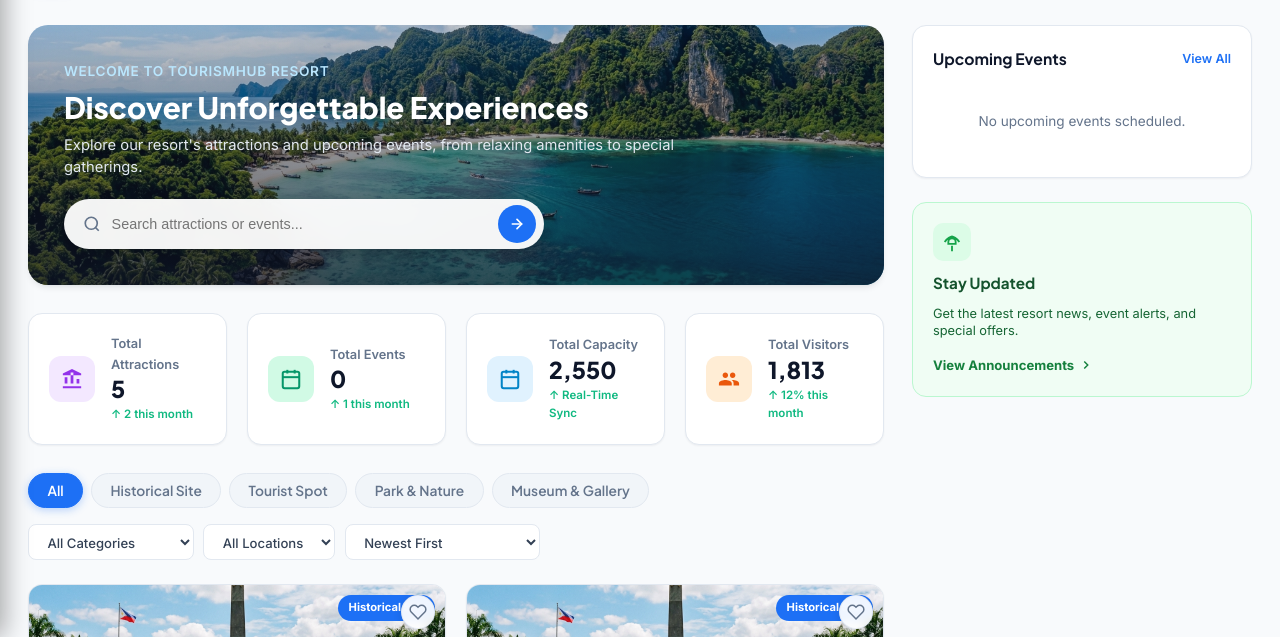
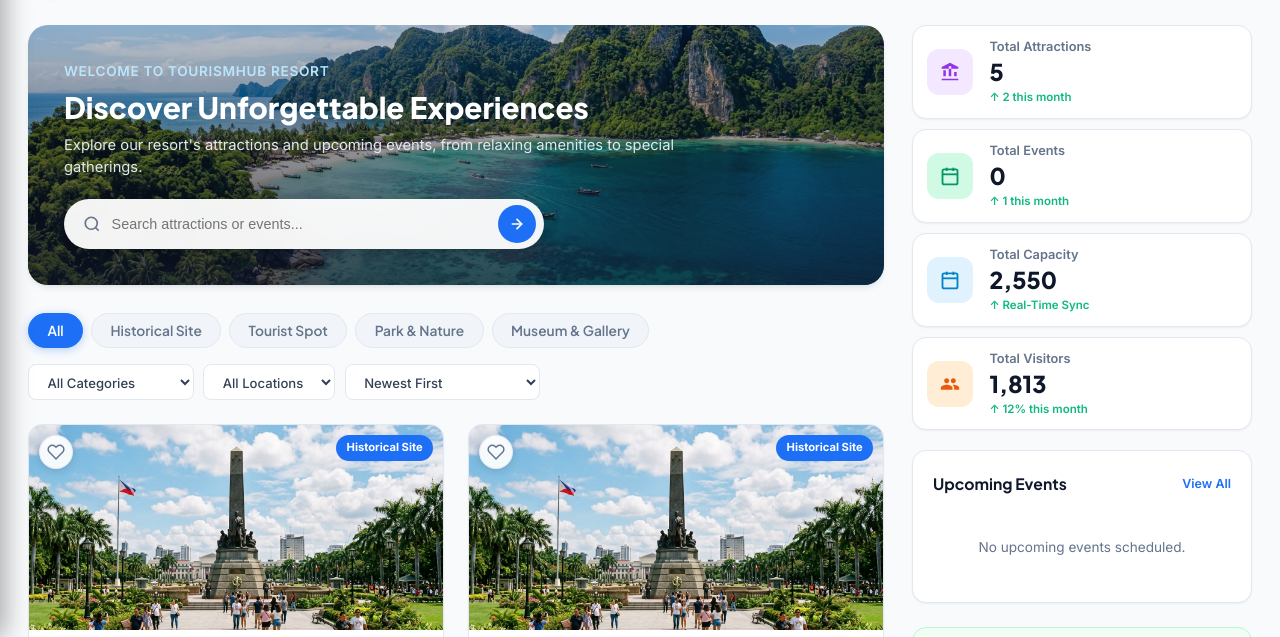
Before and after one commit to tenzaiii/attraction_system_demo, a plain HTML site: page attractions.html in a window 1280 px wide. Shown: the part 163-800 px from the top of the page. Drawn offline with nearby package versions, Linux system fonts and the light colour scheme; no server answers.

Commit message:
refactor: relocate metrics UI to sidebar in attractions, update capacity filters, and add portal stylesheet

```diff
--- a/attractions.html
+++ b/attractions.html
@@ -292,72 +292,6 @@
           </div>
         </div>
 
-        <!-- 4 Metric Stats Cards (Matching Image 1) -->
-        <div class="portal-metrics-row">
-          <!-- Total Attractions -->
-          <div class="portal-stat-card">
-            <div class="portal-stat-icon purple">
-              <svg width="22" height="22" viewBox="0 0 24 24" fill="currentColor">
-                <path d="M4 10h3v7H4zM10.5 5h3v12h-3zm6.5 7h3v5h-3zM2 22h20v-2H2v2zM12 1L2 6v2h20V6L12 1z" />
-              </svg>
-            </div>
-            <div class="portal-stat-info">
-              <span class="portal-stat-label">Total Attractions</span>
-              <span class="portal-stat-value">8</span>
-              <span class="portal-stat-trend">↑ 2 this month</span>
-            </div>
-          </div>
-
-          <!-- Total Events -->
-          <div class="portal-stat-card">
-            <div class="portal-stat-icon green">
-              <svg width="22" height="22" viewBox="0 0 24 24" fill="none" stroke="currentColor" stroke-width="2.2">
-                <rect x="3" y="4" width="18" height="18" rx="2" ry="2"></rect>
-                <line x1="16" y1="2" x2="16" y2="6"></line>
-                <line x1="8" y1="2" x2="8" y2="6"></line>
-                <line x1="3" y1="10" x2="21" y2="10"></line>
-              </svg>
-            </div>
-            <div class="portal-stat-info">
-              <span class="portal-stat-label">Total Events</span>
-              <span class="portal-stat-value">6</span>
-              <span class="portal-stat-trend">↑ 1 this month</span>
-            </div>
-          </div>
-
-          <!-- Total Capacity -->
-          <div class="portal-stat-card">
-            <div class="portal-stat-icon blue">
-              <svg width="22" height="22" viewBox="0 0 24 24" fill="none" stroke="currentColor" stroke-width="2.2">
-                <rect x="3" y="4" width="18" height="18" rx="2"></rect>
-                <line x1="16" y1="2" x2="16" y2="6"></line>
-                <line x1="8" y1="2" x2="8" y2="6"></line>
-                <line x1="3" y1="10" x2="21" y2="10"></line>
-              </svg>
-            </div>
-            <div class="portal-stat-info">
-              <span class="portal-stat-label">Total Capacity</span>
-              <span class="portal-stat-value">910</span>
-              <span class="portal-stat-trend">↑ Real-Time Sync</span>
-            </div>
-          </div>
-
-          <!-- Total Visitors -->
-          <div class="portal-stat-card">
-            <div class="portal-stat-icon orange">
-              <svg width="22" height="22" viewBox="0 0 24 24" fill="currentColor">
-                <path
-                  d="M16 11c1.66 0 2.99-1.34 2.99-3S17.66 5 16 5c-1.66 0-3 1.34-3 3s1.34 3 3 3zm-8 0c1.66 0 2.99-1.34 2.99-3S9.66 5 8 5C6.34 5 5 6.34 5 8s1.34 3 3 3zm0 2c-2.33 0-7 1.17-7 3.5V19h14v-2.5c0-2.33-4.67-3.5-7-3.5zm8 0c-.29 0-.62.02-.97.05 1.16.84 1.97 1.97 1.97 3.45V19h6v-2.5c0-2.33-4.67-3.5-7-3.5z" />
-              </svg>
-            </div>
-            <div class="portal-stat-info">
-              <span class="portal-stat-label">Total Visitors</span>
-              <span class="portal-stat-value">2,961</span>
-              <span class="portal-stat-trend">↑ 12% this month</span>
-            </div>
-          </div>
-        </div>
-
         <!-- Filter Controls Bar -->
         <div class="portal-filter-bar">
           <div class="portal-filter-tabs">
@@ -397,10 +331,68 @@
         </div>
       </div>
 
-      <!-- Right Column: Quick Actions + Upcoming Events + Stay Updated -->
+      <!-- Right Column: KPI Stats + Upcoming Events -->
       <aside class="attractions-sidebar-col">
+        <div class="portal-metrics-row sidebar-kpi-grid">
+          <div class="portal-stat-card">
+            <div class="portal-stat-icon purple">
+              <svg width="20" height="20" viewBox="0 0 24 24" fill="currentColor">
+                <path d="M4 10h3v7H4zM10.5 5h3v12h-3zm6.5 7h3v5h-3zM2 22h20v-2H2v2zM12 1L2 6v2h20V6L12 1z" />
+              </svg>
+            </div>
+            <div class="portal-stat-info">
+              <span class="portal-stat-label">Total Attractions</span>
+              <span class="portal-stat-value">8</span>
+              <span class="portal-stat-trend">↑ 2 this month</span>
+            </div>
+          </div>
 
+          <div class="portal-stat-card">
+            <div class="portal-stat-icon green">
+              <svg width="20" height="20" viewBox="0 0 24 24" fill="none" stroke="currentColor" stroke-width="2.2">
+                <rect x="3" y="4" width="18" height="18" rx="2" ry="2"></rect>
+                <line x1="16" y1="2" x2="16" y2="6"></line>
+                <line x1="8" y1="2" x2="8" y2="6"></line>
+                <line x1="3" y1="10" x2="21" y2="10"></line>
+              </svg>
+            </div>
+            <div class="portal-stat-info">
+              <span class="portal-stat-label">Total Events</span>
+              <span class="portal-stat-value">6</span>
+              <span class="portal-stat-trend">↑ 1 this month</span>
+            </div>
+          </div>
 
+          <div class="portal-stat-card">
+            <div class="portal-stat-icon blue">
+              <svg width="20" height="20" viewBox="0 0 24 24" fill="none" stroke="currentColor" stroke-width="2.2">
+                <rect x="3" y="4" width="18" height="18" rx="2" ry="2"></rect>
+                <line x1="16" y1="2" x2="16" y2="6"></line>
+                <line x1="8" y1="2" x2="8" y2="6"></line>
+                <line x1="3" y1="10" x2="21" y2="10"></line>
+              </svg>
+            </div>
+            <div class="portal-stat-info">
+              <span class="portal-stat-label">Total Capacity</span>
+              <span class="portal-stat-value">910</span>
+              <span class="portal-stat-trend">↑ Real-Time Sync</span>
+            </div>
+          </div>
+
+          <div class="portal-stat-card">
+            <div class="portal-stat-icon orange">
+              <svg width="20" height="20" viewBox="0 0 24 24" fill="currentColor">
+                <path
+                  d="M16 11c1.66 0 2.99-1.34 2.99-3S17.66 5 16 5c-1.66 0-3 1.34-3 3s1.34 3 3 3zm-8 0c1.66 0 2.99-1.34 2.99-3S9.66 5 8 5C6.34 5 5 6.34 5 8s1.34 3 3 3zm0 2c-2.33 0-7 1.17-7 3.5V19h14v-2.5c0-2.33-4.67-3.5-7-3.5zm8 0c-.29 0-.62.02-.97.05 1.16.84 1.97 1.97 1.97 3.45V19h6v-2.5c0-2.33-4.67-3.5-7-3.5z" />
+              </svg>
+            </div>
+            <div class="portal-stat-info">
+              <span class="portal-stat-label">Total Visitors</span>
+              <span class="portal-stat-value">2,961</span>
+              <span class="portal-stat-trend">↑ 12% this month</span>
+            </div>
+          </div>
+        </div>
 
         <!-- Upcoming Events Widget (Strictly Admin-Scheduled Events; Zero Mock Data) -->
         <div class="upcoming-events-card">
--- a/css/portal-pages.css
+++ b/css/portal-pages.css
@@ -3285,3 +3285,36 @@
     height: 36px;
   }
 }
+
+/* Attractions Page Sidebar KPI 1-Column Grid, Larger Cards & Top-Left Favorites */
+.attractions-sidebar-col .portal-metrics-row.sidebar-kpi-grid {
+  display: grid;
+  grid-template-columns: 1fr;
+  gap: 0.65rem;
+  margin-bottom: 1.25rem;
+}
+
+.attractions-sidebar-col .portal-metrics-row.sidebar-kpi-grid .portal-stat-card {
+  padding: 0.7rem 0.9rem;
+}
+
+.portal-cards-grid {
+  grid-template-columns: repeat(auto-fill, minmax(280px, 1fr)) !important;
+  gap: 1.5rem !important;
+}
+
+.portal-item-media {
+  height: 205px !important;
+}
+
+.portal-item-media .portal-card-wishlist-btn {
+  top: 10px !important;
+  left: 10px !important;
+  right: auto !important;
+}
+
+.portal-item-media .portal-badge-tag {
+  top: 10px !important;
+  right: 10px !important;
+  left: auto !important;
+}
--- a/js/portal-sync.js
+++ b/js/portal-sync.js
@@ -95,7 +95,6 @@
             <article class="portal-item-card" data-id="${item.id}" data-type="${item.type || 'spot'}" data-category="${item.category || 'Tourist Spot'}" data-area="${locationStr}" data-title="${item.title}" data-capacity="${capSortVal}" style="cursor: pointer;" onclick="if (!event.target.closest('button') && !event.target.closest('a')) window.location.href='attraction-details.html?id=${item.id}'">
               <div class="portal-item-media" onclick="window.location.href='attraction-details.html?id=${item.id}'" style="cursor: pointer;" title="View ${item.title} details">
                 <img src="${fallbackImg}" alt="${item.title}" loading="lazy" onerror="this.src='assets/no-image.svg'">
-                <span class="portal-badge-tag attraction">${badgeLabel}</span>
                 <button class="portal-card-wishlist-btn ${isFav ? 'saved' : ''}"
                         title="${isFav ? 'Remove from favorites' : 'Save to favorites'}"
                         onclick="event.stopPropagation(); togglePortalFavorite('${item.id}', '${item.title.replace(/'/g, "\\'")}', this, event)">
@@ -103,6 +102,7 @@
                     <path d="M20.84 4.61a5.5 5.5 0 0 0-7.78 0L12 5.67l-1.06-1.06a5.5 5.5 0 0 0-7.78 7.78l1.06 1.06L12 21.23l7.78-7.78 1.06-1.06a5.5 5.5 0 0 0 0-7.78z"></path>
                   </svg>
                 </button>
+                <span class="portal-badge-tag attraction">${badgeLabel}</span>
               </div>
               <div class="portal-item-body">
                 <h3 class="portal-item-title" onclick="window.location.href='attraction-details.html?id=${item.id}'" style="cursor: pointer;" title="View details">${item.title}</h3>
```
Also changed, not shown: capacity.html (+5 -5 lines), todo.txt.
